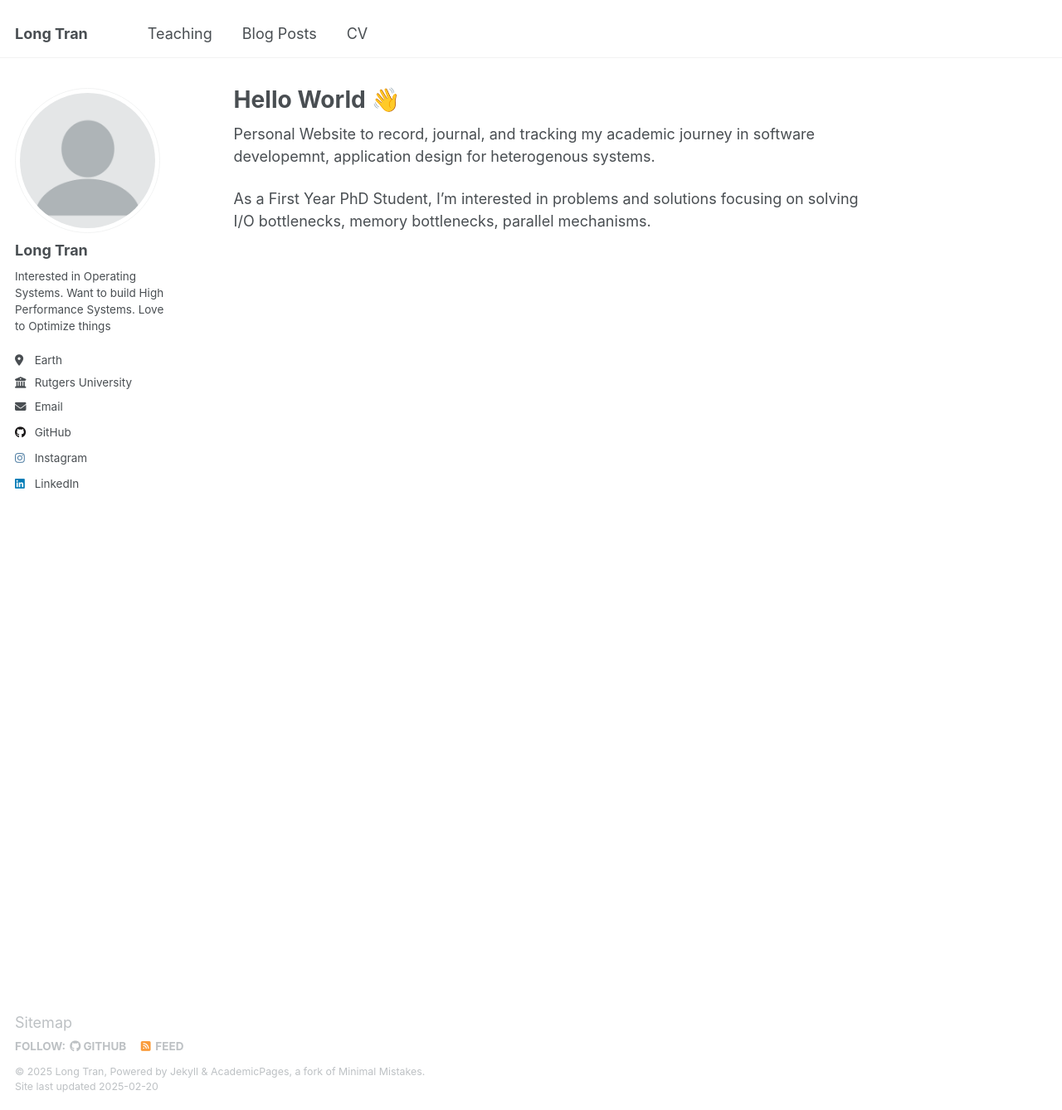
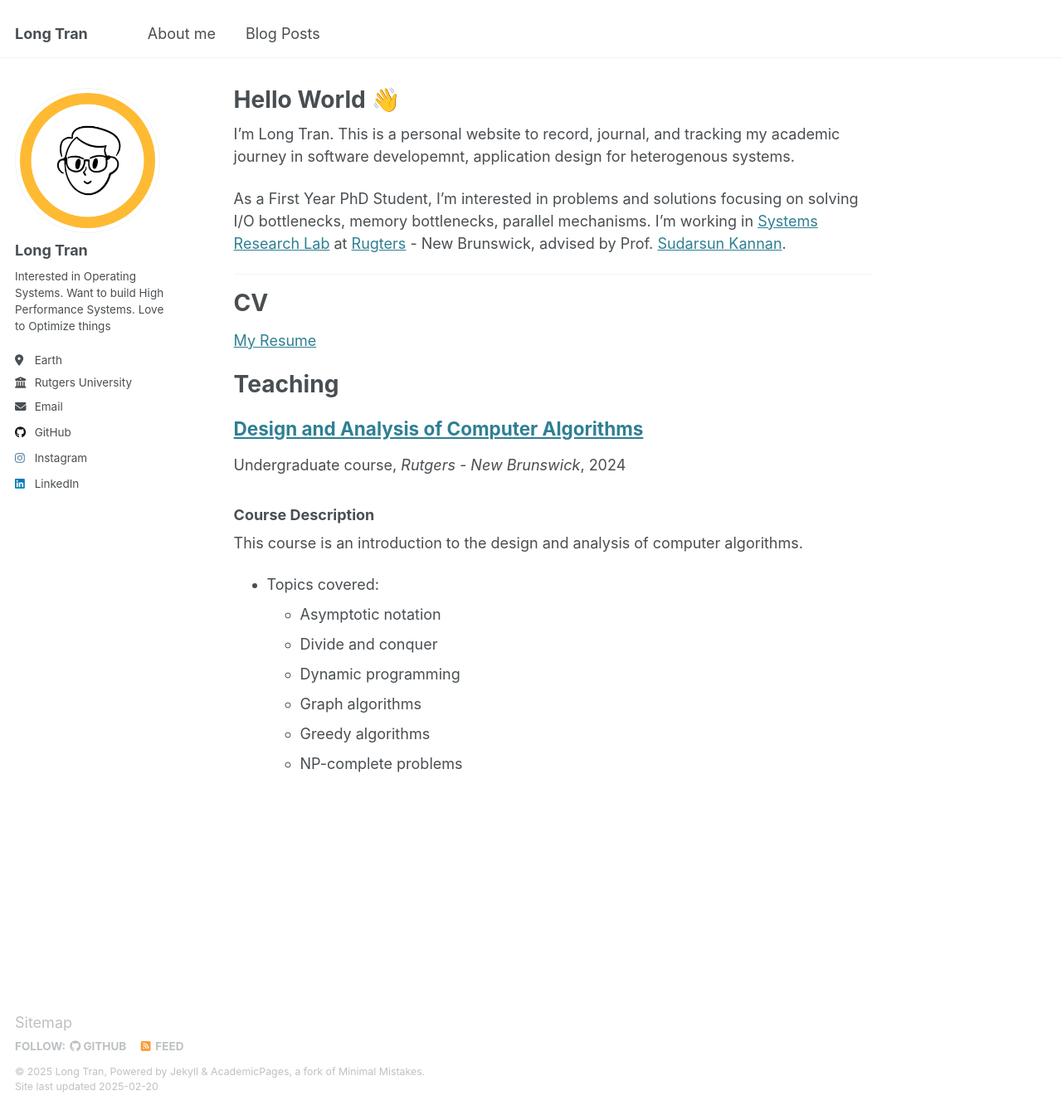
Before and after one commit to longtran1904/longtran1904.github.io, a Jekyll site: the page built from _pages/about.md, in a window 1280 px wide and 1338 px high. Shown: the whole window at 83% size. Built offline with Jekyll 4.4.1, drawn with Linux system fonts in a browser that asks for light colours.

Commit message:
add content

```diff
--- a/_config.yml
+++ b/_config.yml
@@ -22,7 +22,7 @@ repository               : "longtran1904.github.io"
 #               Additional customization can be done by editing /_includes/author-profile.html
 author:
   # Biographic information
-  avatar           : "profile.png"
+  avatar           : "profile.jpg"
   name             : "Long Tran"
   pronouns         : # example: "she/her"
   bio              : "Interested in Operating Systems. Want to build High Performance Systems. Love to Optimize things"
--- a/_data/navigation.yml
+++ b/_data/navigation.yml
@@ -5,12 +5,8 @@
 # prevent it from being included in the site.
 
 main:
-  - title: "Teaching"
-    url: /teaching/
-
+  - title: "About me"
+    url: /
 
   - title: "Blog Posts"
     url: /year-archive/
-
-  - title: "CV"
-    url: /cv/
--- a/_pages/about.md
+++ b/_pages/about.md
@@ -7,6 +7,17 @@ redirect_from:
   - /about.html
 ---
 
-Personal Website to record, journal, and tracking my academic journey in software developemnt, application design for heterogenous systems.
+I'm Long Tran. This is a personal website to record, journal, and tracking my academic journey in software developemnt, application design for heterogenous systems.
 
-As a First Year PhD Student, I'm interested in problems and solutions focusing on solving I/O bottlenecks, memory bottlenecks, parallel mechanisms.
+As a First Year PhD Student, I'm interested in problems and solutions focusing on solving I/O bottlenecks, memory bottlenecks, parallel mechanisms. I'm working in [Systems Research Lab](https://people.cs.rutgers.edu/~sk2113/rsrl.html) at [Rugters](https://www.cs.rutgers.edu/) - New Brunswick, advised by Prof. [Sudarsun Kannan](https://people.cs.rutgers.edu/~sk2113/).
+
+---
+# CV
+[My Resume](https://longtran1904.github.io/files/resume.pdf)
+
+{% include base_path %}
+
+# Teaching
+{% for post in site.teaching reversed %}
+  {% include archive-single.html %}
+{% endfor %}
--- /dev/null
+++ b/_teaching/algos.md
@@ -0,0 +1,17 @@
+---
+title: "Design and Analysis of Computer Algorithms"
+collection: teaching
+type: "Undergraduate course"
+permalink: /teaching/algos
+venue: "Rutgers - New Brunswick"
+date: 09-01-2024
+---
+### Course Description
+This course is an introduction to the design and analysis of computer algorithms.
+- Topics covered:
+  - Asymptotic notation
+  - Divide and conquer
+  - Dynamic programming
+  - Graph algorithms
+  - Greedy algorithms
+  - NP-complete problems
```
Also changed, not shown: _teaching/2014-spring-teaching-1.md (deleted, +0 -19 lines), images/profile.jpg (added), images/profile.png (deleted), 2 other files.
